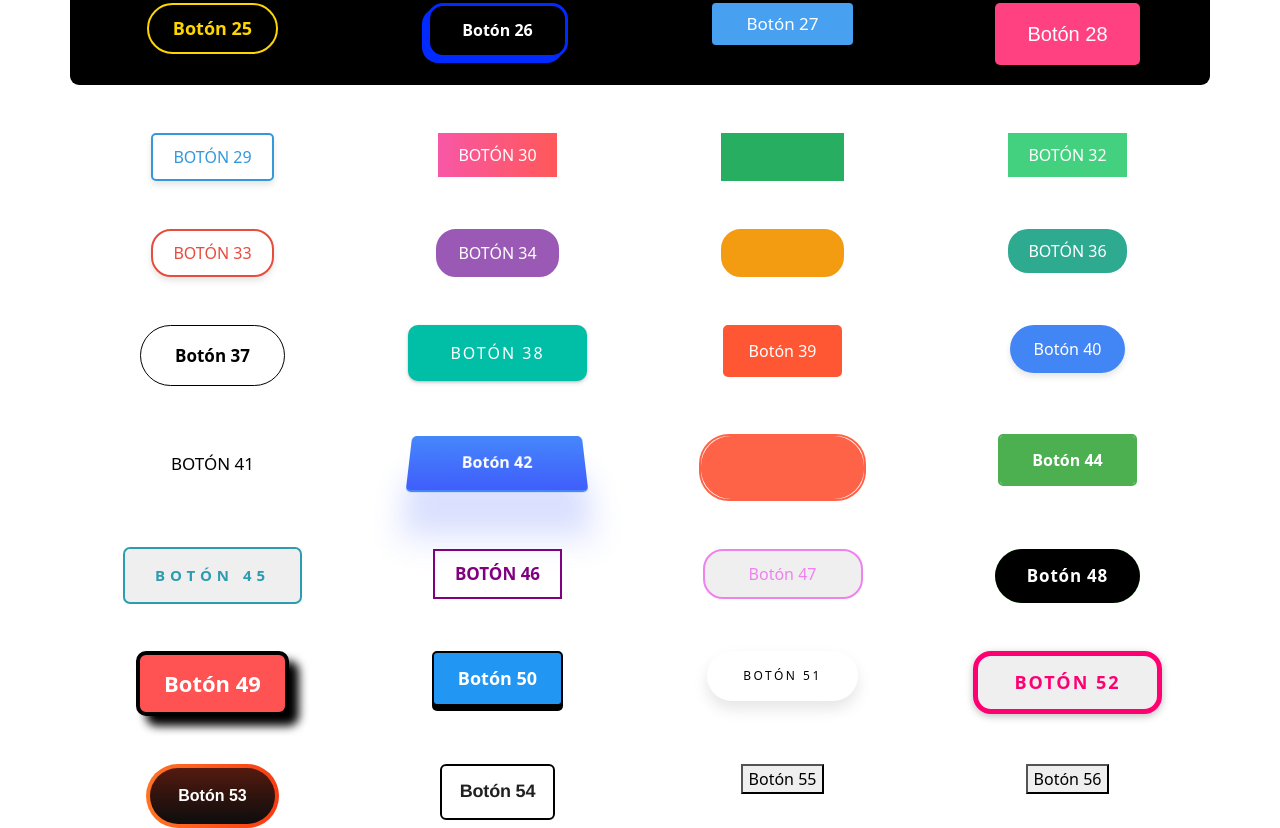
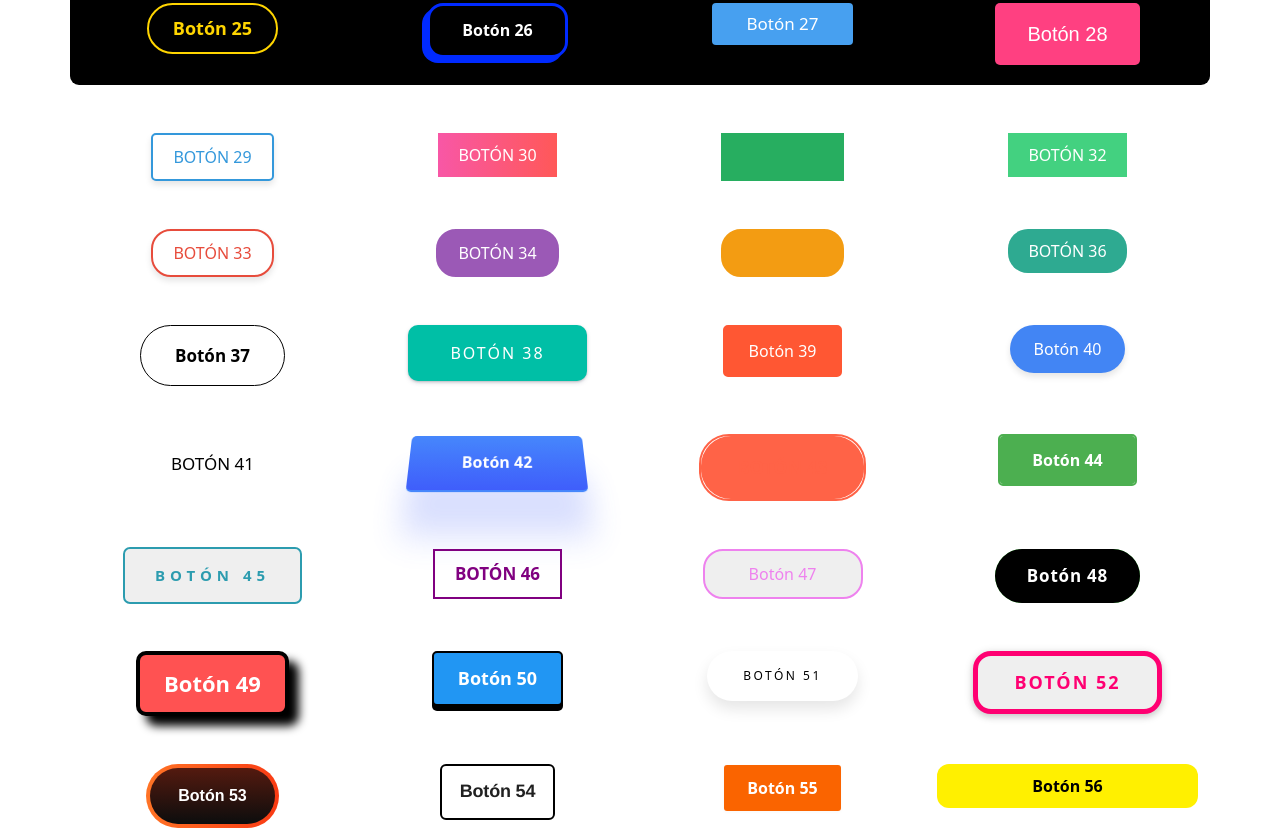
Before and after one commit to EduardoHernandezGuzman/botones-de-prueba-1, a website: page index.html in a window 1280 px wide. Shown: the part 797-1625 px from the top of the page. Drawn offline with nearby package versions, Linux system fonts and the light colour scheme.

Commit message:
Añadidos botones 55 y 56

```diff
--- a/styles.css
+++ b/styles.css
@@ -1747,3 +1747,81 @@
 #boton54:not(:disabled):active {
   transform: translateY(.125rem);
 }
+
+/* BOTÓN 55 */
+#boton55 {
+  align-items: center;
+  background-clip: padding-box;
+  background-color: #fa6400;
+  border: 1px solid transparent;
+  border-radius: .25rem;
+  box-shadow: rgba(0, 0, 0, 0.02) 0 1px 3px 0;
+  box-sizing: border-box;
+  color: #fff;
+  cursor: pointer;
+  display: inline-flex;
+  font-family: system-ui,-apple-system,system-ui,"Helvetica Neue",Helvetica,Arial,sans-serif;
+  font-size: 16px;
+  font-weight: 600;
+  justify-content: center;
+  line-height: 1.25;
+  margin: 0;
+  min-height: 3rem;
+  padding: calc(.875rem - 1px) calc(1.5rem - 1px);
+  position: relative;
+  text-decoration: none;
+  transition: all 250ms;
+  user-select: none;
+  -webkit-user-select: none;
+  touch-action: manipulation;
+  vertical-align: baseline;
+  width: auto;
+}
+
+#boton55:hover,
+#boton55:focus {
+  background-color: #fb8332;
+  box-shadow: rgba(0, 0, 0, 0.1) 0 4px 12px;
+}
+
+#boton55:hover {
+  transform: translateY(-1px);
+}
+
+#boton55:active {
+  background-color: #c85000;
+  box-shadow: rgba(0, 0, 0, .06) 0 2px 4px;
+  transform: translateY(0);
+}
+
+/* BOTÓN 56 */
+#boton56 {
+  background-color: #fff000;
+  border-radius: 12px;
+  color: #000;
+  cursor: pointer;
+  font-weight: bold;
+  padding: 10px 15px;
+  text-align: center;
+  transition: 200ms;
+  width: 100%;
+  box-sizing: border-box;
+  border: 0;
+  font-size: 16px;
+  user-select: none;
+  -webkit-user-select: none;
+  touch-action: manipulation;
+}
+
+#boton56:not(:disabled):hover,
+#boton56:not(:disabled):focus {
+  outline: 0;
+  background: #f4e603;
+  box-shadow: 0 0 0 2px rgba(0,0,0,.2), 0 3px 8px 0 rgba(0,0,0,.15);
+}
+
+#boton56:disabled {
+  filter: saturate(0.2) opacity(0.5);
+  -webkit-filter: saturate(0.2) opacity(0.5);
+  cursor: not-allowed;
+}
```
